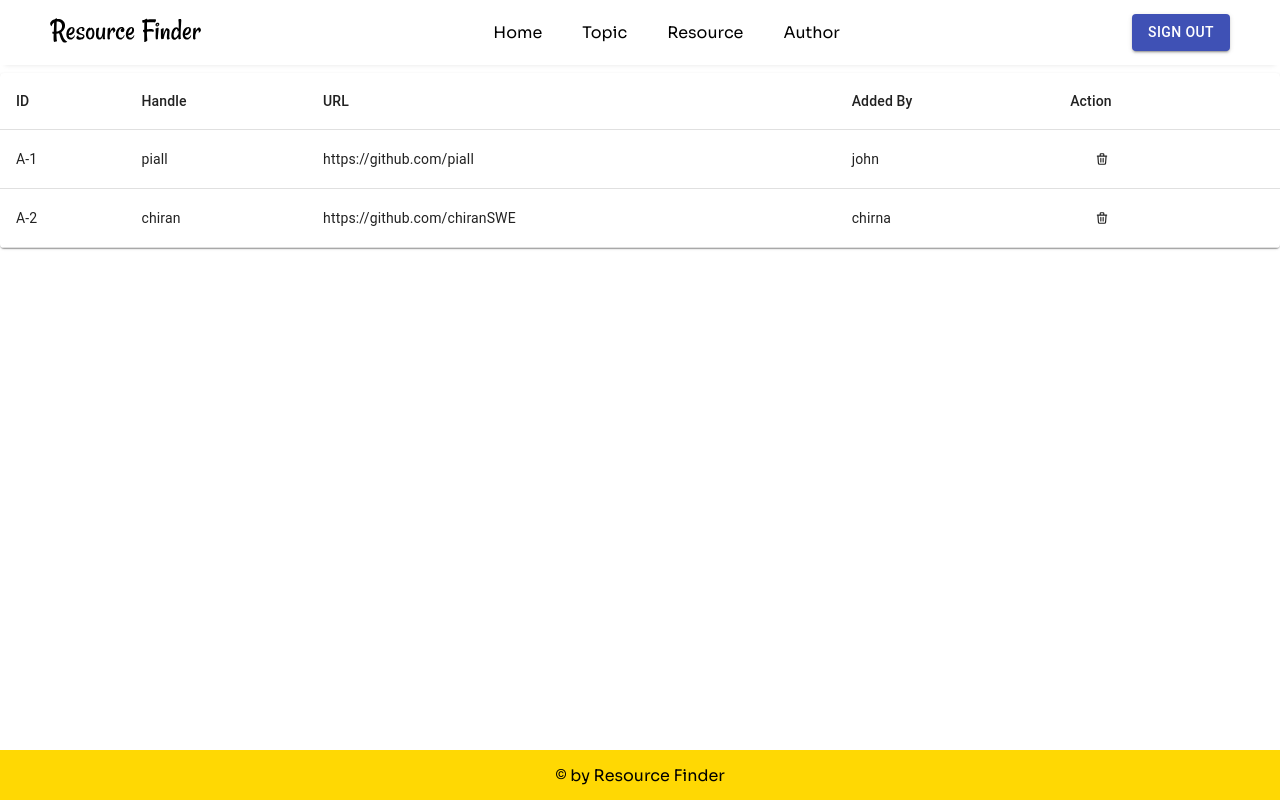
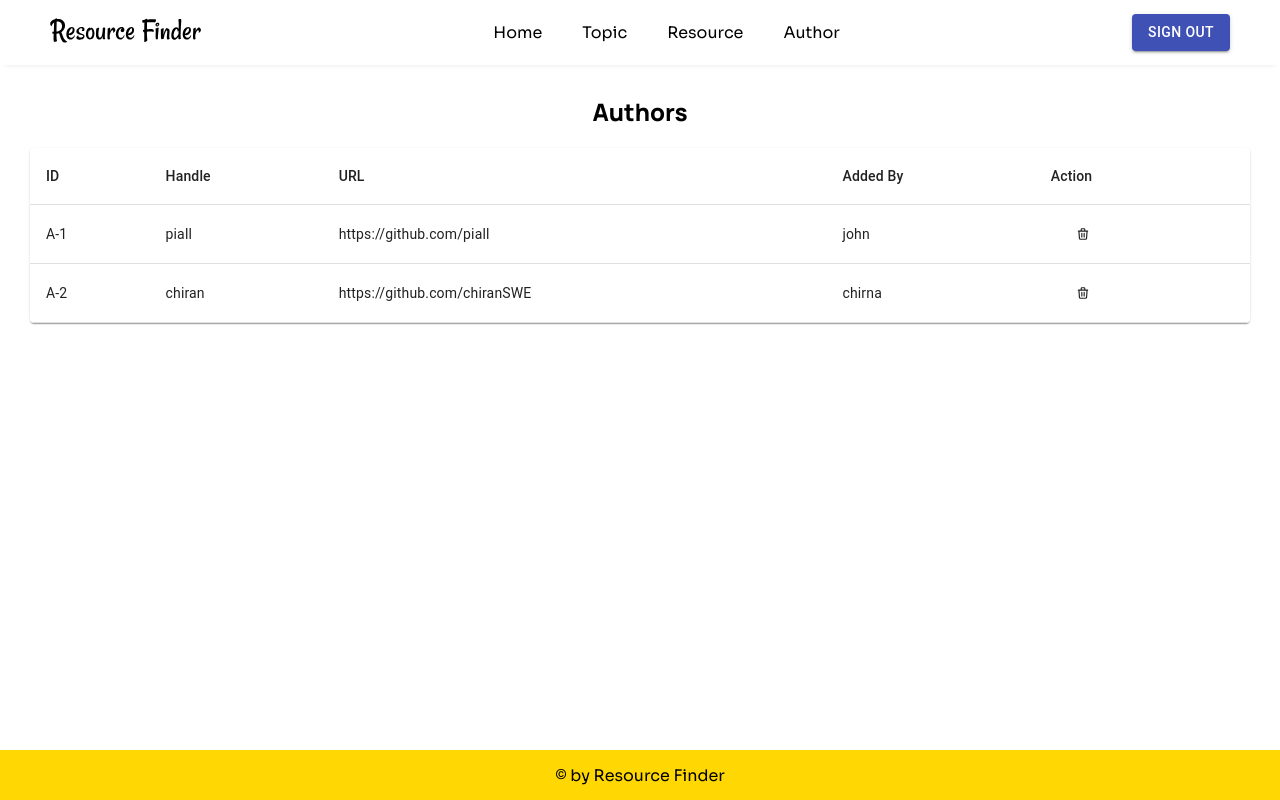
Before and after one commit to piall/resource-finder, a Next.js app: page /admin/author in a window 1280 px wide. Built offline with nearby package versions, Linux system fonts and the light colour scheme.

Commit message:
Update page container class

```diff
--- a/src/components/layout/AdminLayout.jsx
+++ b/src/components/layout/AdminLayout.jsx
@@ -5,7 +5,9 @@
   return (
     <>
       <AdminNavbar />
-      {children}
+      <div className="page-container-scroll">
+        <div className="page-container">{children}</div>
+      </div>
       <Footer />
     </>
   );
```
